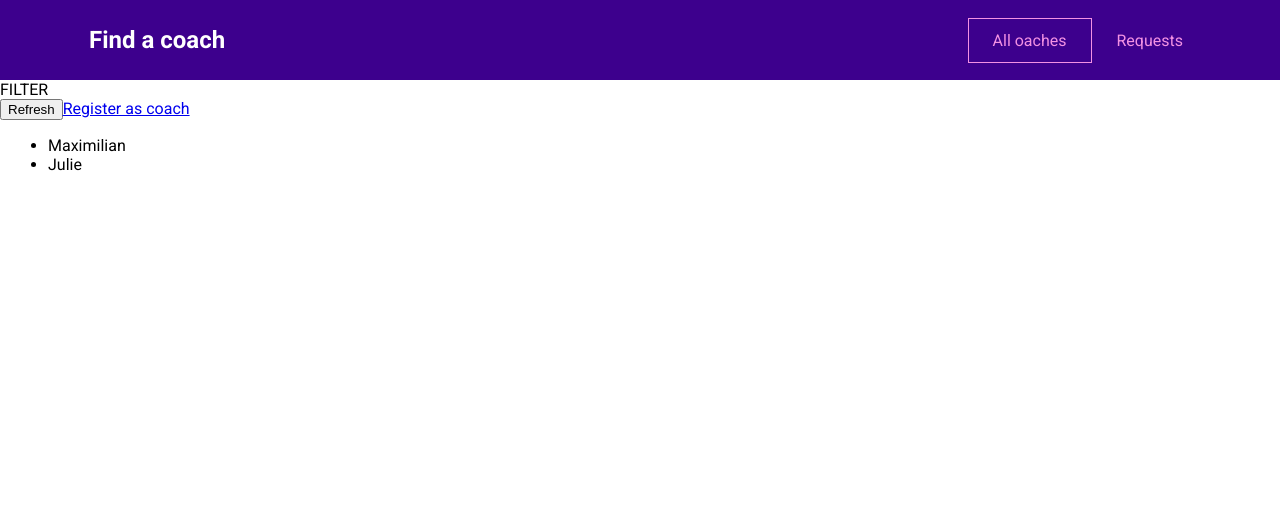
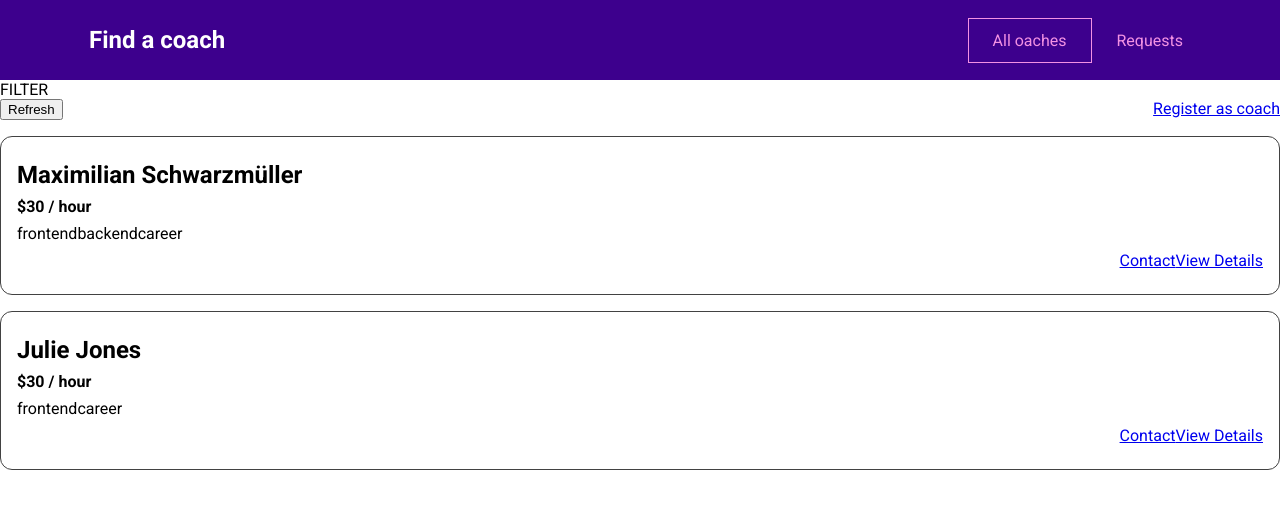
Before and after one commit to cristianmurillo87/vuejs-complete-course, a Vue app in the folder 14-vue-main-project-challenge/: page /coaches in a window 1280 px wide. Shown: the top 508 px of the page. Built offline with nearby package versions, Linux system fonts and the light colour scheme.

Commit message:
configured and integrated coach-item component into the coach-list component

```diff
--- /dev/null
+++ b/14-vue-main-project-challenge/src/components/components/CoachItem.vue
@@ -0,0 +1,57 @@
+<template>
+  <li>
+    <h3>{{ fullName }}</h3>
+    <h4>${{ rate }} / hour</h4>
+    <div>
+      <span v-for="area in areas" :key="area">{{ area }}</span>
+    </div>
+    <div class="actions">
+      <router-link :to="coachContactLink">Contact</router-link>
+      <router-link :to="coachDetailsLink">View Details</router-link>
+    </div>
+  </li>
+</template>
+
+<script>
+export default {
+  props: ['id', 'firstName', 'lastName', 'rate', 'areas'],
+  computed: {
+    fullName() {
+      return `${this.firstName} ${this.lastName}`
+    },
+    coachContactLink() {
+      return `/coaches/${this.id}/contact`
+    },
+    coachDetailsLink() {
+      return `/coaches/${this.id}`
+    },
+  },
+}
+</script>
+
+<style scoped>
+li {
+  margin: 1rem 0;
+  border: 1px solid #424242;
+  border-radius: 12px;
+  padding: 1rem;
+}
+
+h3 {
+  font-size: 1.5rem;
+}
+
+h3,
+h4 {
+  margin: 0.5rem 0;
+}
+
+div {
+  margin: 0.5rem 0;
+}
+
+.actions {
+  display: flex;
+  justify-content: flex-end;
+}
+</style>
--- a/14-vue-main-project-challenge/src/pages/coaches/CoachesList.vue
+++ b/14-vue-main-project-challenge/src/pages/coaches/CoachesList.vue
@@ -6,16 +6,27 @@
       <router-link to="/register">Register as coach</router-link>
     </div>
     <ul v-if="hasCoaches">
-      <li v-for="coach of filteredCoaches" :key="coach.id">
+      <coach-item
+        v-for="coach of filteredCoaches"
+        :key="coach.id"
+        :id="coach.id"
+        :first-name="coach.firstName"
+        :last-name="coach.lastName"
+        :rate="coach.hourlyRate"
+        :areas="coach.areas"
+      >
         {{ coach.firstName }}
-      </li>
+      </coach-item>
     </ul>
     <h3 v-else>No coaches found.</h3>
   </section>
 </template>
 
 <script>
+import CoachItem from '../../components/components/CoachItem.vue'
+
 export default {
+  components: { CoachItem },
   computed: {
     filteredCoaches() {
       return this.$store.getters['coaches/coaches']
@@ -27,3 +38,16 @@
   },
 }
 </script>
+
+<style scoped>
+ul {
+  list-style: none;
+  margin: 0;
+  padding: 0;
+}
+
+.controls {
+  display: flex;
+  justify-content: space-between;
+}
+</style>
```
